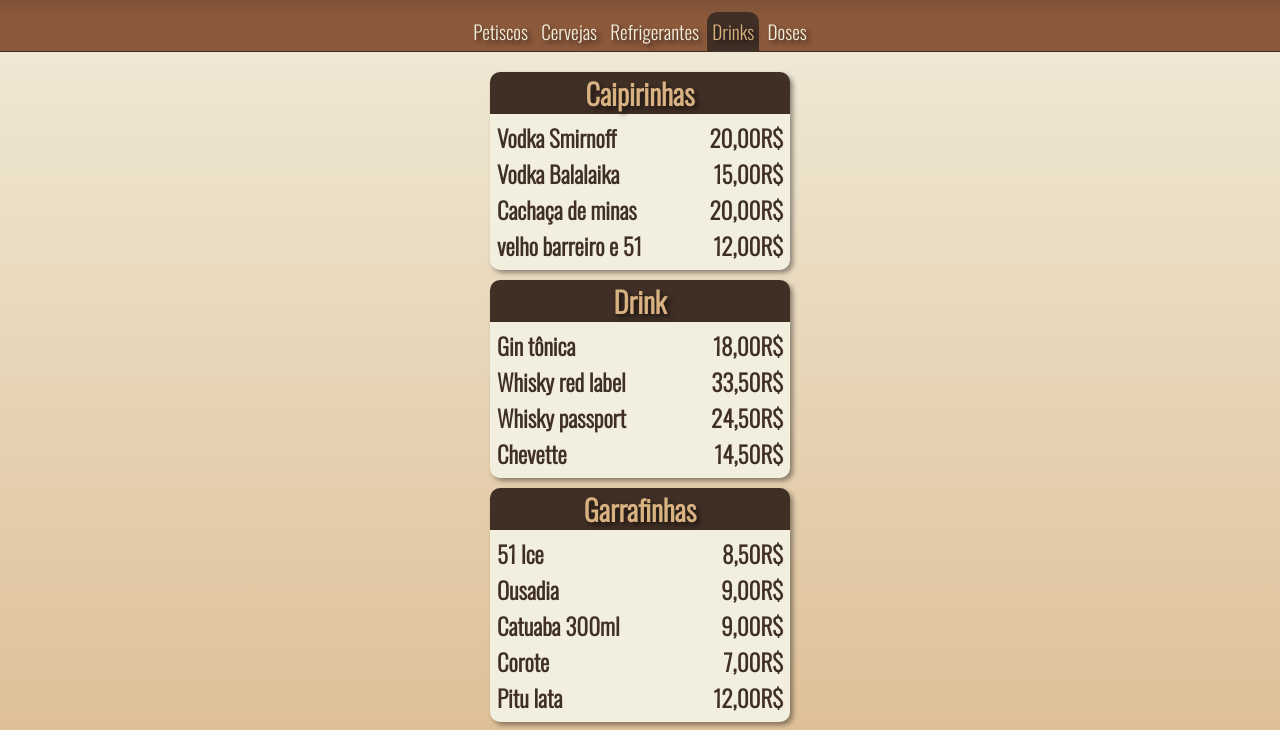
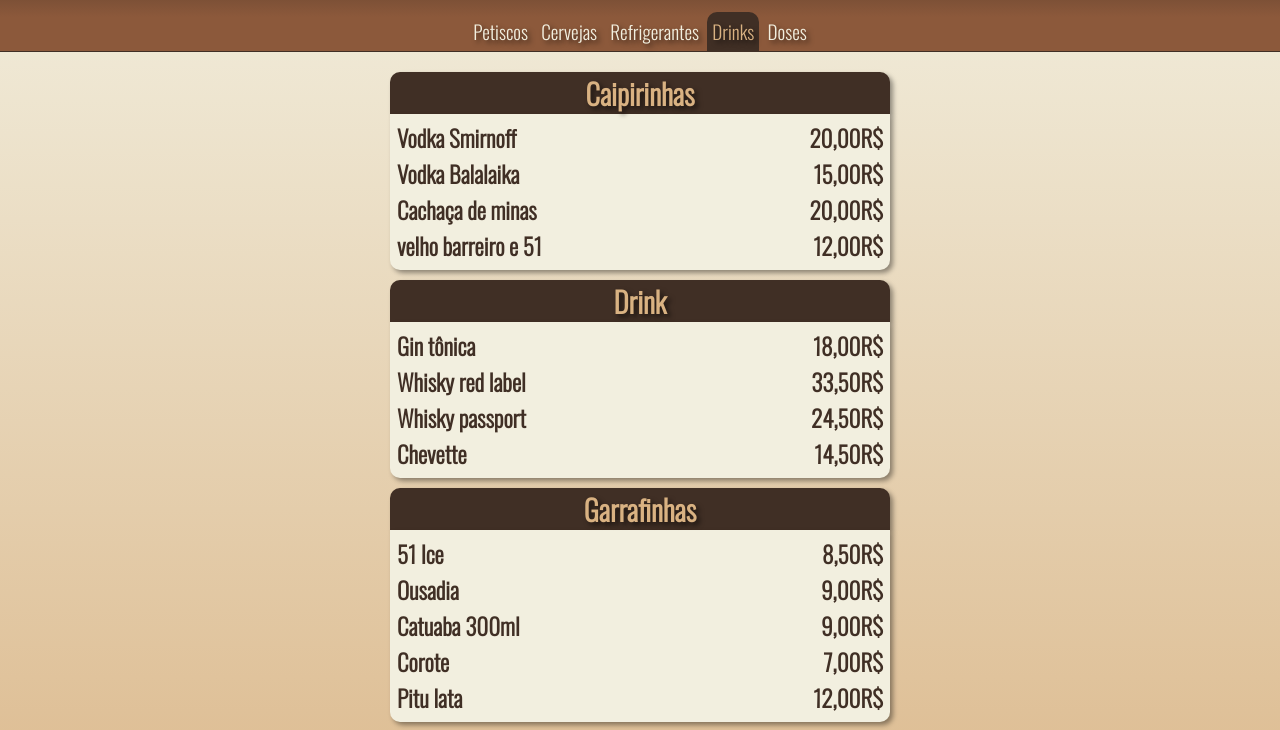
Before and after one commit to Moraiiz/cardapio-bar, a plain HTML site: page drinks.html in a window 1280 px wide. Shown: the part 70-800 px from the top of the page. Drawn offline with nearby package versions, Linux system fonts and the light colour scheme.

Commit message:
Add media

```diff
--- a/style/style.css
+++ b/style/style.css
@@ -7,7 +7,6 @@
     --cor03: #BF8756;
     --cor04: #8C593B;
     --cor05: #402F25;
-
 }
 
 * {
@@ -23,8 +22,6 @@ body {
 header {
     background-image: linear-gradient(to bottom, var(--cor05), var(--cor04));
     padding: 20px;
-
-
 }
 
 header h1 {
@@ -86,7 +83,7 @@ nav a:hover {
 }
 
 main {
-    max-width: 600px;
+    max-width: 900px;
     min-width: 300px;
     margin: auto;
 }
@@ -143,7 +140,7 @@ table {
     background-color: var(--cor01);
     margin: auto;
     margin-bottom: 10px;
-    width: 300px;
+    width: 500px;
     box-shadow: 3px 3px 5px rgba(0, 0, 0, 0.400);
     border-bottom-left-radius: 10px;
     border-bottom-right-radius: 10px;
@@ -169,7 +166,7 @@ h2 {
     background-color: var(--cor05);
     color: var(--cor02);
     text-align: center;
-    width: 300px;
+    width: 500px;
     margin: auto;
     font-size: 1.8em;
     text-shadow: 3px 3px 5px rgba(0, 0, 0, 0.600);
@@ -208,5 +205,14 @@ footer p {
     color: var(--cor02);
     font-size: smaller;
     text-align: center;
+}
 
+@media (max-width: 600px) {
+    table {
+        width: 300px;
+    }
+
+    h2 {
+        width: 300px;
+    }
 }
```
